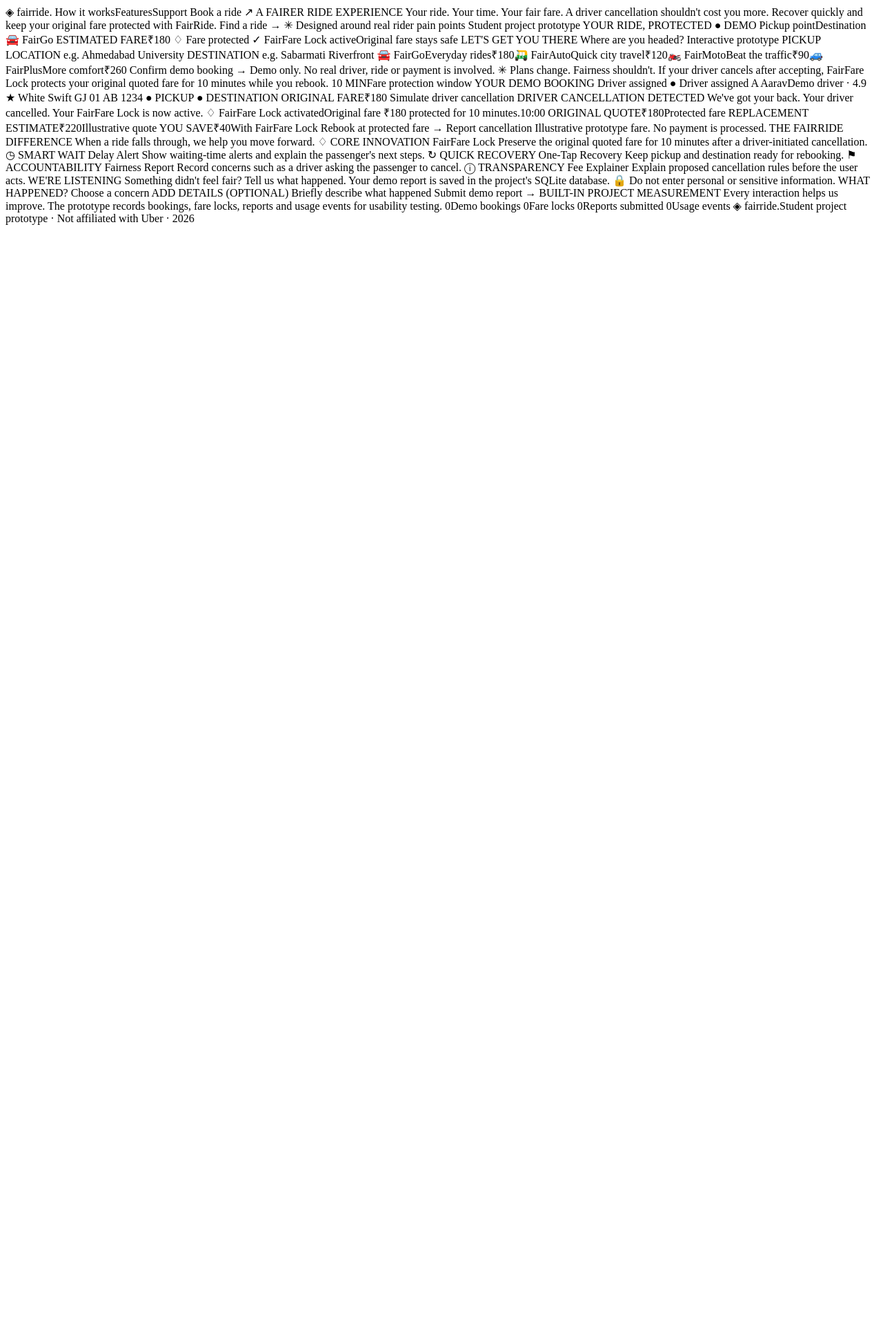
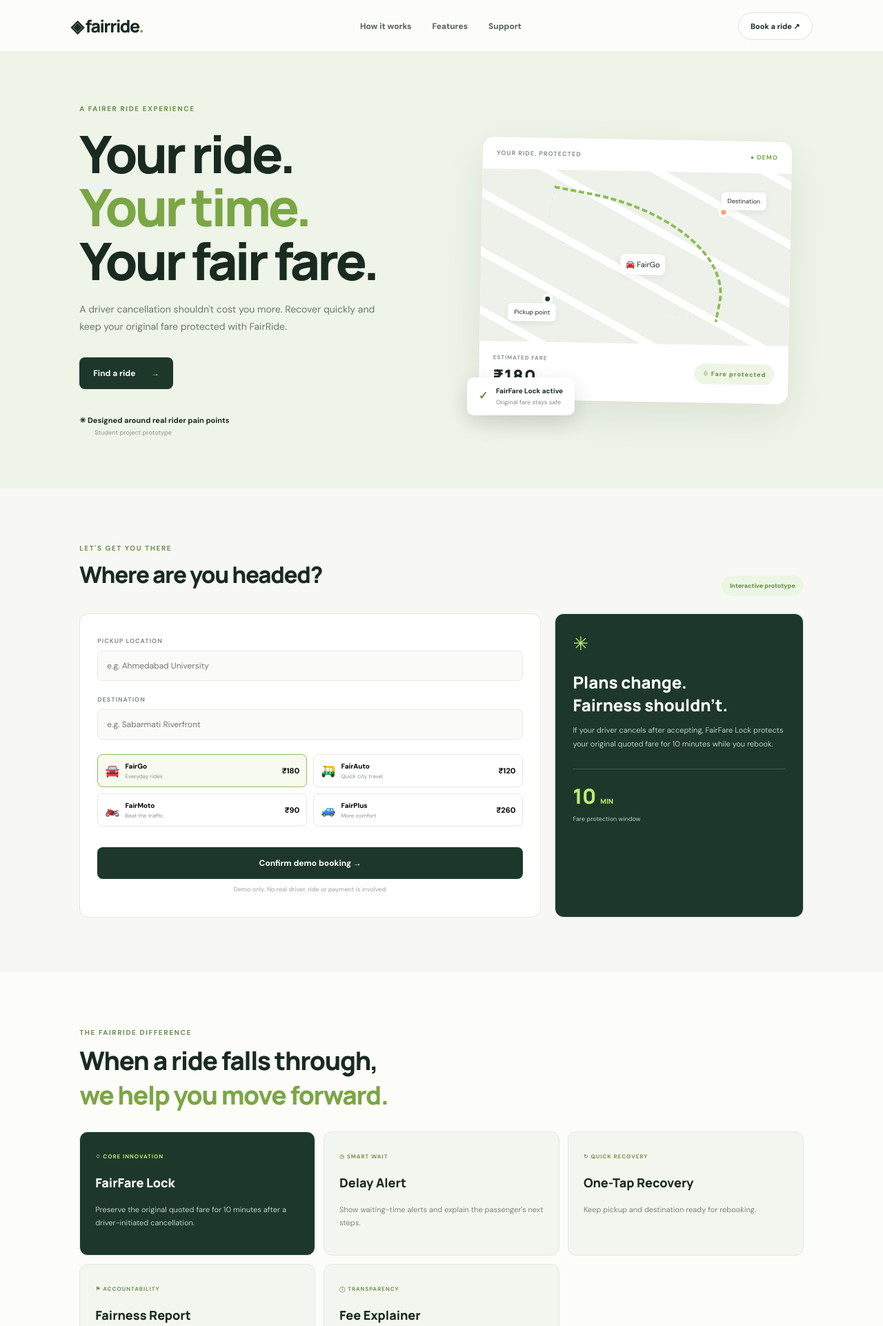
Before and after one commit to unnatip800-rgb/FairRide, a Flask app: page / in a window 1280 px wide. Shown: the top 1922 px of the page at 69% size. Before the commit the page ends 326 px from the top, so only its background shows below. Run offline with Flask 3, Linux system fonts and the light colour scheme; data that the repository does not hold is empty.

Commit message:
Revamp index.html for FairRide prototype
Removed outdated content and added new HTML structure for the FairRide prototype.

```diff
--- a/templates/index.html
+++ b/templates/index.html
@@ -1,102 +1,31 @@
-◈ fairride.
-How it worksFeaturesSupport
-Book a ride ↗
-A FAIRER RIDE EXPERIENCE
-Your ride.
-Your time.
-Your fair fare.
-A driver cancellation shouldn't cost you more. Recover quickly and keep your original fare protected with FairRide.
+<!doctype html><html lang="en"><head><meta charset="utf-8"><meta name="viewport" content="width=device-width,initial-scale=1">
+<title>FairRide — Your ride. Your fair fare.</title><link rel="preconnect" href="https://fonts.googleapis.com"><link href="https://fonts.googleapis.com/css2?family=DM+Sans:wght@400;500;600;700&family=Manrope:wght@500;600;700;800&display=swap" rel="stylesheet">
+<link rel="stylesheet" href="{{url_for('static',filename='css/style.css')}}"></head><body>
+<header><a class="logo" href="#">◈ fairride<span>.</span></a><nav><a href="#how">How it works</a><a href="#features">Features</a><a href="#support">Support</a></nav><button class="smallbtn" onclick="goBook()">Book a ride ↗</button></header>
+<main>
+<section class="hero"><div><div class="eyebrow">A FAIRER RIDE EXPERIENCE</div><h1>Your ride.<br><em>Your time.</em><br>Your fair fare.</h1><p class="lead">A driver cancellation shouldn't cost you more. Recover quickly and keep your original fare protected with FairRide.</p><button class="primary" onclick="goBook()">Find a ride <b>→</b></button><div class="trust">✳ Designed around real rider pain points <small>Student project prototype</small></div></div>
+<div class="visual"><div class="map"><div class="maphead">YOUR RIDE, PROTECTED <span>● DEMO</span></div><div class="mapart"><div class="route"></div><i class="pin p1"></i><i class="pin p2"></i><label class="tag t1">Pickup point</label><label class="tag t2">Destination</label><div class="car">🚘 FairGo</div></div><div class="mapfoot"><div><small>ESTIMATED FARE</small><strong>₹180</strong></div><b class="pill">♢ Fare protected</b></div></div><div class="float">✓ <span><b>FairFare Lock active</b><small>Original fare stays safe</small></span></div></div></section>
 
-Find a ride →
-✳ Designed around real rider pain points Student project prototype
-YOUR RIDE, PROTECTED ● DEMO
-Pickup pointDestination
-🚘 FairGo
-ESTIMATED FARE₹180
-♢ Fare protected
-✓ FairFare Lock activeOriginal fare stays safe
-LET'S GET YOU THERE
-Where are you headed?
-Interactive prototype
-PICKUP LOCATION
-e.g. Ahmedabad University
-DESTINATION
-e.g. Sabarmati Riverfront
-🚘 FairGoEveryday rides₹180🛺 FairAutoQuick city travel₹120🏍️ FairMotoBeat the traffic₹90🚙 FairPlusMore comfort₹260
-Confirm demo booking →
-Demo only. No real driver, ride or payment is involved.
+<section class="booking" id="booking"><div class="sectiontop"><div><div class="eyebrow">LET'S GET YOU THERE</div><h2>Where are you headed?</h2></div><span class="pill">Interactive prototype</span></div><div class="bookgrid"><div class="panel">
+<label>PICKUP LOCATION</label><input id="pickup" placeholder="e.g. Ahmedabad University"><label>DESTINATION</label><input id="destination" placeholder="e.g. Sabarmati Riverfront">
+<div class="rides"><button class="ride chosen" data-type="FairGo" data-fare="180">🚘 <span><b>FairGo</b><small>Everyday rides</small></span><strong>₹180</strong></button><button class="ride" data-type="FairAuto" data-fare="120">🛺 <span><b>FairAuto</b><small>Quick city travel</small></span><strong>₹120</strong></button><button class="ride" data-type="FairMoto" data-fare="90">🏍️ <span><b>FairMoto</b><small>Beat the traffic</small></span><strong>₹90</strong></button><button class="ride" data-type="FairPlus" data-fare="260">🚙 <span><b>FairPlus</b><small>More comfort</small></span><strong>₹260</strong></button></div>
+<button class="primary wide" id="book" onclick="bookRide()">Confirm demo booking →</button><p class="hint">Demo only. No real driver, ride or payment is involved.</p></div>
+<aside><div class="star">✳</div><h3>Plans change.<br>Fairness shouldn't.</h3><p>If your driver cancels after accepting, FairFare Lock protects your original quoted fare for 10 minutes while you rebook.</p><strong class="ten">10 <small>MIN</small></strong><small>Fare protection window</small></aside></div></section>
 
-✳
-Plans change.
-Fairness shouldn't.
-If your driver cancels after accepting, FairFare Lock protects your original quoted fare for 10 minutes while you rebook.
+<section class="ridebox hide" id="ridebox"><div class="sectiontop"><div><div class="eyebrow">YOUR DEMO BOOKING</div><h2 id="rideheading">Driver assigned</h2></div><span class="pill" id="status">● Driver assigned</span></div><div class="panel"><div class="driver"><div class="avatar" id="avatar">A</div><div><b id="driver">Aarav</b><small>Demo driver · 4.9 ★</small></div><div class="vehicle">White Swift<br><b>GJ 01 AB 1234</b></div></div><div class="places"><p>● PICKUP <b id="from"></b></p><p>● DESTINATION <b id="to"></b></p></div><div class="actions"><div><small>ORIGINAL FARE</small><strong id="fare">₹180</strong></div><button class="outline" onclick="cancelDriver()">Simulate driver cancellation</button></div></div></section>
 
-10 MINFare protection window
-YOUR DEMO BOOKING
-Driver assigned
-● Driver assigned
-A
-AaravDemo driver · 4.9 ★
-White Swift
-GJ 01 AB 1234
-● PICKUP
+<section class="recovery hide" id="recovery"><div class="eyebrow">DRIVER CANCELLATION DETECTED</div><h2>We've got your back.</h2><p>Your driver cancelled. Your FairFare Lock is now active.</p><div class="lock"><b>♢ FairFare Lock activated</b><span>Original fare <strong id="locked">₹180</strong> protected for 10 minutes.</span><strong id="timer">10:00</strong></div><div class="prices"><div><small>ORIGINAL QUOTE</small><strong id="old">₹180</strong><small>Protected fare</small></div><div><small>REPLACEMENT ESTIMATE</small><strong id="new">₹220</strong><small>Illustrative quote</small></div><div class="saving"><small>YOU SAVE</small><strong id="saved">₹40</strong><small>With FairFare Lock</small></div></div><button class="primary" onclick="rebook()">Rebook at protected fare →</button> <button class="outline" onclick="document.querySelector('#support').scrollIntoView({behavior:'smooth'})">Report cancellation</button><p class="hint">Illustrative prototype fare. No payment is processed.</p></section>
 
-● DESTINATION
+<section class="features" id="features"><div class="eyebrow">THE FAIRRIDE DIFFERENCE</div><h2>When a ride falls through,<br><em>we help you move forward.</em></h2><div class="cards">
+<article class="dark"><span>♢ CORE INNOVATION</span><h3>FairFare Lock</h3><p>Preserve the original quoted fare for 10 minutes after a driver-initiated cancellation.</p></article>
+<article><span>◷ SMART WAIT</span><h3>Delay Alert</h3><p>Show waiting-time alerts and explain the passenger's next steps.</p></article>
+<article><span>↻ QUICK RECOVERY</span><h3>One-Tap Recovery</h3><p>Keep pickup and destination ready for rebooking.</p></article>
+<article><span>⚑ ACCOUNTABILITY</span><h3>Fairness Report</h3><p>Record concerns such as a driver asking the passenger to cancel.</p></article>
+<article><span>ⓘ TRANSPARENCY</span><h3>Fee Explainer</h3><p>Explain proposed cancellation rules before the user acts.</p></article></div></section>
 
-ORIGINAL FARE₹180
-Simulate driver cancellation
-DRIVER CANCELLATION DETECTED
-We've got your back.
-Your driver cancelled. Your FairFare Lock is now active.
+<section class="support" id="support"><div><div class="eyebrow">WE'RE LISTENING</div><h2>Something didn't feel fair?</h2><p>Tell us what happened. Your demo report is saved in the project's SQLite database.</p><small>🔒 Do not enter personal or sensitive information.</small></div>
+<form class="panel" onsubmit="sendReport(event)"><label>WHAT HAPPENED?</label><select id="category" required><option value="">Choose a concern</option><option>Driver asked me to cancel</option><option>Driver cancelled after accepting</option><option>Unexpected waiting-time delay</option><option>Cancellation fee concern</option><option>Other ride issue</option></select><label>ADD DETAILS (OPTIONAL)</label><textarea id="details" rows="3" placeholder="Briefly describe what happened"></textarea><button class="primary wide">Submit demo report →</button><p id="reportmsg" class="hint"></p></form></section>
 
-♢ FairFare Lock activatedOriginal fare ₹180 protected for 10 minutes.10:00
-ORIGINAL QUOTE₹180Protected fare
-REPLACEMENT ESTIMATE₹220Illustrative quote
-YOU SAVE₹40With FairFare Lock
-Rebook at protected fare → Report cancellation
-Illustrative prototype fare. No payment is processed.
-
-THE FAIRRIDE DIFFERENCE
-When a ride falls through,
-we help you move forward.
-♢ CORE INNOVATION
-FairFare Lock
-Preserve the original quoted fare for 10 minutes after a driver-initiated cancellation.
-
-◷ SMART WAIT
-Delay Alert
-Show waiting-time alerts and explain the passenger's next steps.
-
-↻ QUICK RECOVERY
-One-Tap Recovery
-Keep pickup and destination ready for rebooking.
-
-⚑ ACCOUNTABILITY
-Fairness Report
-Record concerns such as a driver asking the passenger to cancel.
-
-ⓘ TRANSPARENCY
-Fee Explainer
-Explain proposed cancellation rules before the user acts.
-
-WE'RE LISTENING
-Something didn't feel fair?
-Tell us what happened. Your demo report is saved in the project's SQLite database.
-
-🔒 Do not enter personal or sensitive information.
-WHAT HAPPENED?
-Choose a concern
-ADD DETAILS (OPTIONAL)
-Briefly describe what happened
-
-Submit demo report →
-BUILT-IN PROJECT MEASUREMENT
-Every interaction
-helps us improve.
-The prototype records bookings, fare locks, reports and usage events for usability testing.
-
-0Demo bookings
-0Fare locks
-0Reports submitted
-0Usage events
-◈ fairride.Student project prototype · Not affiliated with Uber · 2026
+<section class="metrics" id="how"><div><div class="eyebrow">BUILT-IN PROJECT MEASUREMENT</div><h2>Every interaction<br>helps us improve.</h2><p>The prototype records bookings, fare locks, reports and usage events for usability testing.</p></div><div class="stats"><div><strong id="mbook">0</strong><small>Demo bookings</small></div><div><strong id="mlock">0</strong><small>Fare locks</small></div><div><strong id="mreport">0</strong><small>Reports submitted</small></div><div><strong id="mevent">0</strong><small>Usage events</small></div></div></section>
+</main><footer><a class="logo" href="#">◈ fairride<span>.</span></a><small>Student project prototype · Not affiliated with Uber · 2026</small></footer><div id="toast"></div>
+<script src="{{url_for('static',filename='js/app.js')}}"></script></body></html>
```
